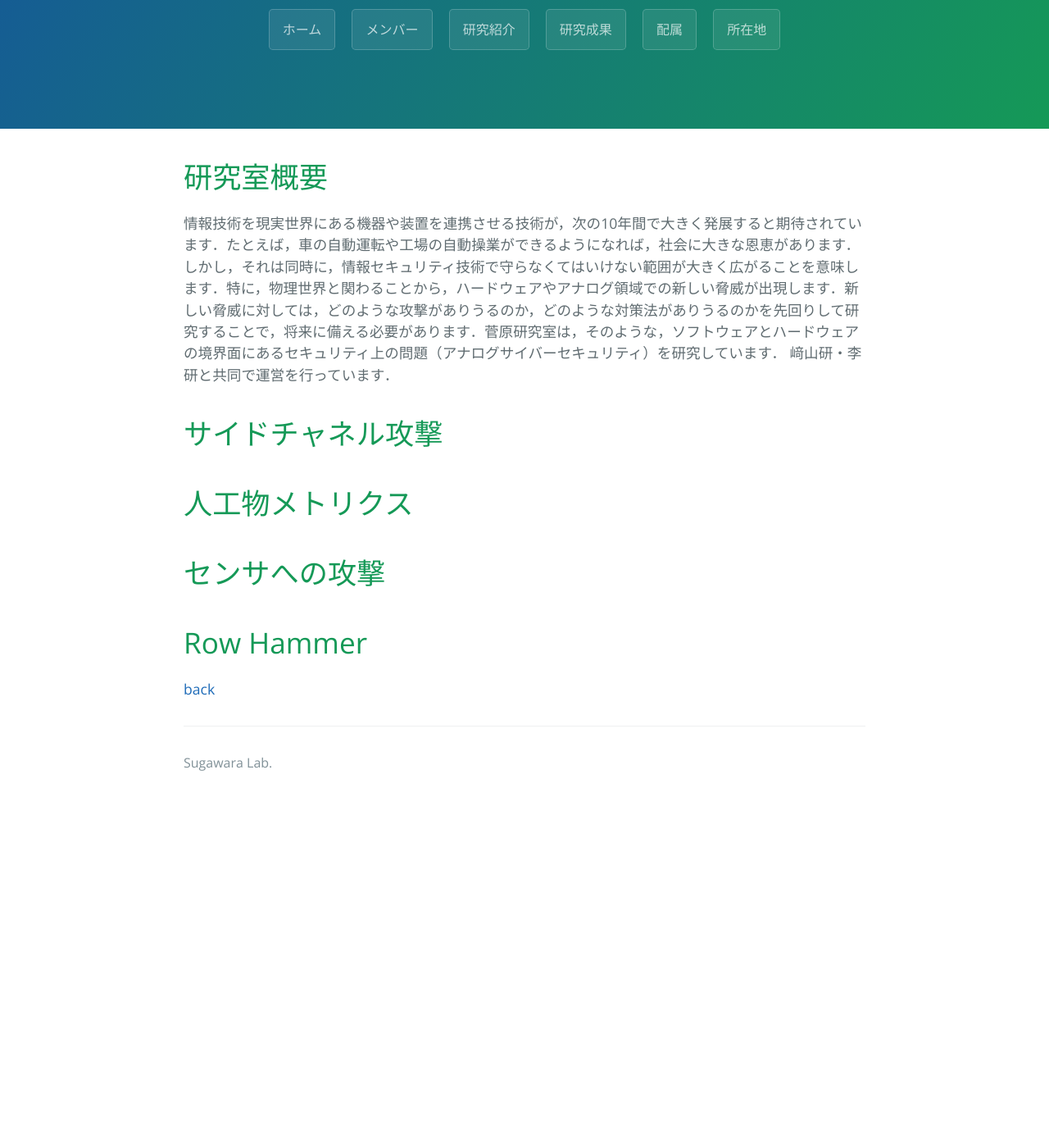
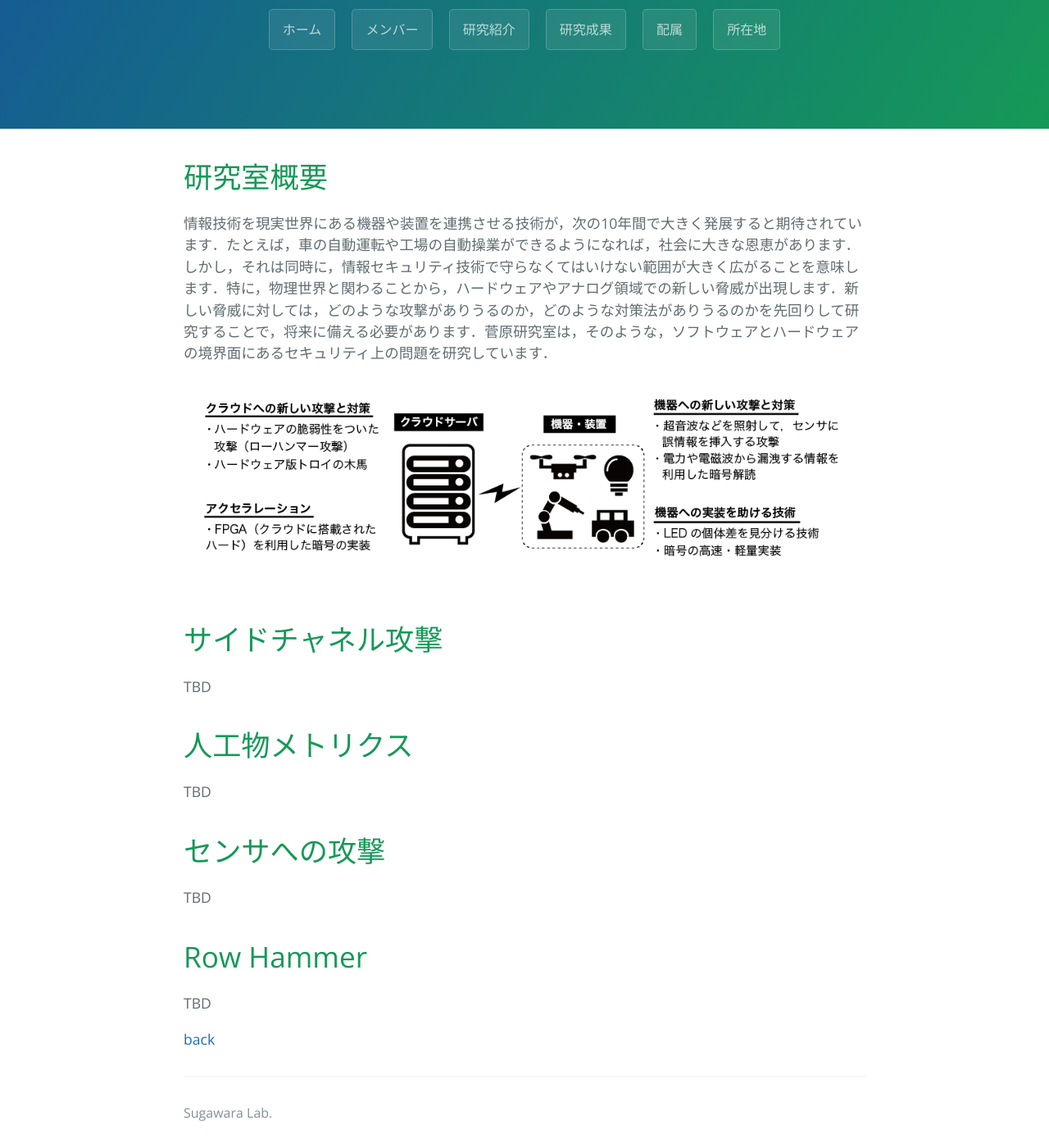
Before and after one commit to sugawara-bbbb/weblab, a Jekyll site: the page built from project.md, in a window 1280 px wide and 1400 px high, scrolled down 226 px. Shown: the whole window at 82% size. Built offline with Jekyll 4.4.1, drawn with Linux system fonts in a browser that asks for light colours; our own code applies the rules of GitHub Pages for plain Markdown files; before the commit the page ends 1200 px from its top, so only the background shows below that.

Commit message:
研究紹介を書いた

```diff
--- a/project.md
+++ b/project.md
@@ -4,18 +4,24 @@ layout: default
 
 # 研究室概要
 
-情報技術を現実世界にある機器や装置を連携させる技術が，次の10年間で大きく発展すると期待されています．たとえば，車の自動運転や工場の自動操業ができるようになれば，社会に大きな恩恵があります．しかし，それは同時に，情報セキュリティ技術で守らなくてはいけない範囲が大きく広がることを意味します．特に，物理世界と関わることから，ハードウェアやアナログ領域での新しい脅威が出現します．新しい脅威に対しては，どのような攻撃がありうるのか，どのような対策法がありうるのかを先回りして研究することで，将来に備える必要があります．菅原研究室は，そのような，ソフトウェアとハードウェアの境界面にあるセキュリティ上の問題（アナログサイバーセキュリティ）を研究しています． 﨑山研・李研と共同で運営を行っています．
+情報技術を現実世界にある機器や装置を連携させる技術が，次の10年間で大きく発展すると期待されています．たとえば，車の自動運転や工場の自動操業ができるようになれば，社会に大きな恩恵があります．しかし，それは同時に，情報セキュリティ技術で守らなくてはいけない範囲が大きく広がることを意味します．特に，物理世界と関わることから，ハードウェアやアナログ領域での新しい脅威が出現します．新しい脅威に対しては，どのような攻撃がありうるのか，どのような対策法がありうるのかを先回りして研究することで，将来に備える必要があります．菅原研究室は，そのような，ソフトウェアとハードウェアの境界面にあるセキュリティ上の問題を研究しています．
+
+![iot](fig/iot.png)
 
 # サイドチャネル攻撃
 
+TBD
 
 # 人工物メトリクス
 
+TBD
 
 # センサへの攻撃
 
+TBD
 
 # Row Hammer
 
+TBD
 
 [back](./)
```
Also changed, not shown: fig/iot.png (added).
